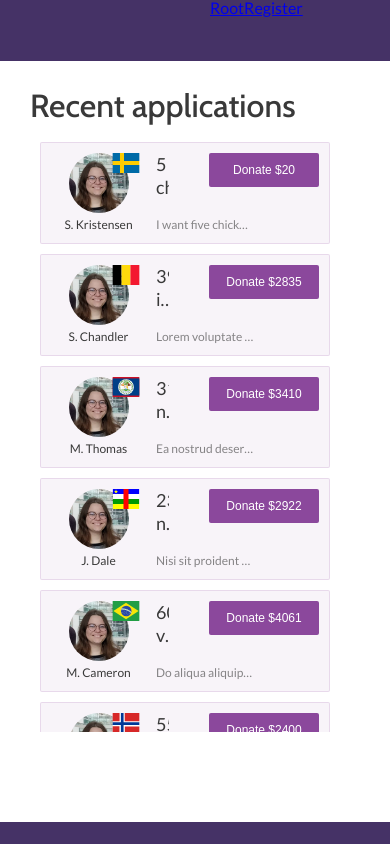
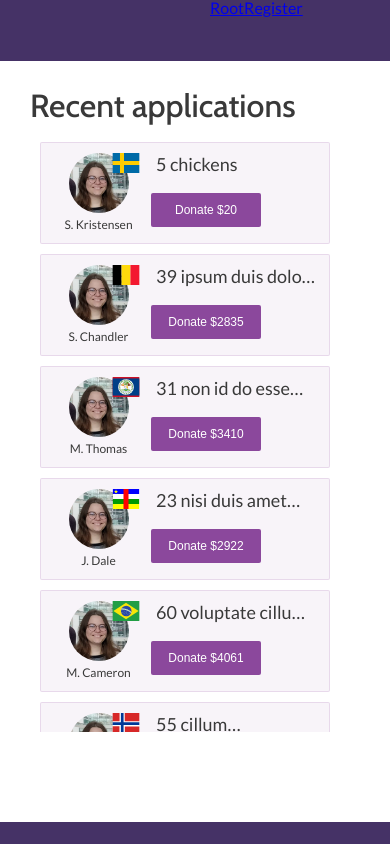
Before and after one commit to pollopollo-org/front-end, a React app: page / in a window 390 px wide. Built offline with nearby package versions, Linux system fonts and the light colour scheme.

Commit message:
Refactored button & made button and product text responsive

```diff
--- a/src/ts/components/elements/Application/Application.tsx
+++ b/src/ts/components/elements/Application/Application.tsx
@@ -76,8 +76,6 @@ export class Application extends React.PureComponent<ApplicationProps, Applicati
      * Main render method, used to render Application
      */
 	public render(): JSX.Element {
-        const { application } = this.props;
-
 		return (
 			<React.Fragment>
                 <div className="application-border" ref={ this.borderRef }>
@@ -87,9 +85,7 @@ export class Application extends React.PureComponent<ApplicationProps, Applicati
                             { this.renderContentSection() }
                         </div>
 
-                        <div className="button-wrapper">
-                            <Button text={`Donate $${application.price}`} />
-                        </div>
+                        { this.renderDonateButton() }
 
                         { this.renderChevron() }
                     </div>
@@ -193,14 +189,6 @@ export class Application extends React.PureComponent<ApplicationProps, Applicati
                         position: relative;
                         z-index: 2;
 					}
-
-                    .button-wrapper {
-                        /** Position the donate button in the top right corner */
-                        position: absolute;
-                        right: 0;
-                        top: 0;
-                        z-index: 10;
-                    }
 				`}</style>
 			</React.Fragment>
 		);
@@ -271,11 +259,13 @@ export class Application extends React.PureComponent<ApplicationProps, Applicati
     private renderContentSection = () => {
         const { application } = this.props;
 
+        console.log(this.state.isSmall);
+
         return (
             <section className="section-content">
-                <span className="product" title={application.product}>{application.amount} {application.product}</span>
+                <span className={`product ${this.state.isSmall ? "isSmall" : ""}`} title={application.product}>{application.amount} {application.product}</span>
 
-                { true && (
+                { !this.state.isSmall && (
                     this.renderMotivationTeaser()
                 )}
 
@@ -304,6 +294,11 @@ export class Application extends React.PureComponent<ApplicationProps, Applicati
                         overflow: hidden;
                         max-width: calc(100% - 150px);
 
+                        &.isSmall {
+                            -webkit-line-clamp: 1;
+                            max-width: 100%;
+                        }
+
                         /**
                          * Enforce maximum dimensions to keep the product
                          * away from other content such as buttons
@@ -317,7 +312,8 @@ export class Application extends React.PureComponent<ApplicationProps, Applicati
     }
 
     /**
-     * something hhahaha
+     * Internal renderer that renders the motivation teaser section of the
+     * application
      */
     private renderMotivationTeaser = () => {
         const { application } = this.props;
@@ -353,9 +349,6 @@ export class Application extends React.PureComponent<ApplicationProps, Applicati
                 `}</style>
             </span>
         );
-
-
-
     }
 
     /**
@@ -427,6 +420,34 @@ export class Application extends React.PureComponent<ApplicationProps, Applicati
                     }
                 `}</style>
             </i>
+        );
+    }
+
+    /**
+     * Internal renderer that renders the donate button of the application
+     */
+    private renderDonateButton = () => {
+        const { application } = this.props;
+
+        return(
+            <div className={`button-wrapper ${this.state.isSmall ? "isSmall" : ""}`}>
+                <Button text={`Donate $${application.price}`} />
+
+                <style jsx>{`
+                    .button-wrapper {
+                        /** Position the donate button in the top right corner */
+                        position: absolute;
+                        right: 0;
+                        top: 0;
+                        z-index: 10;
+
+                        &.isSmall {
+                            left: 100px;
+                            top: 40px;
+                        }
+                    }
+                `}</style>
+            </div>
         );
     }
 
```
